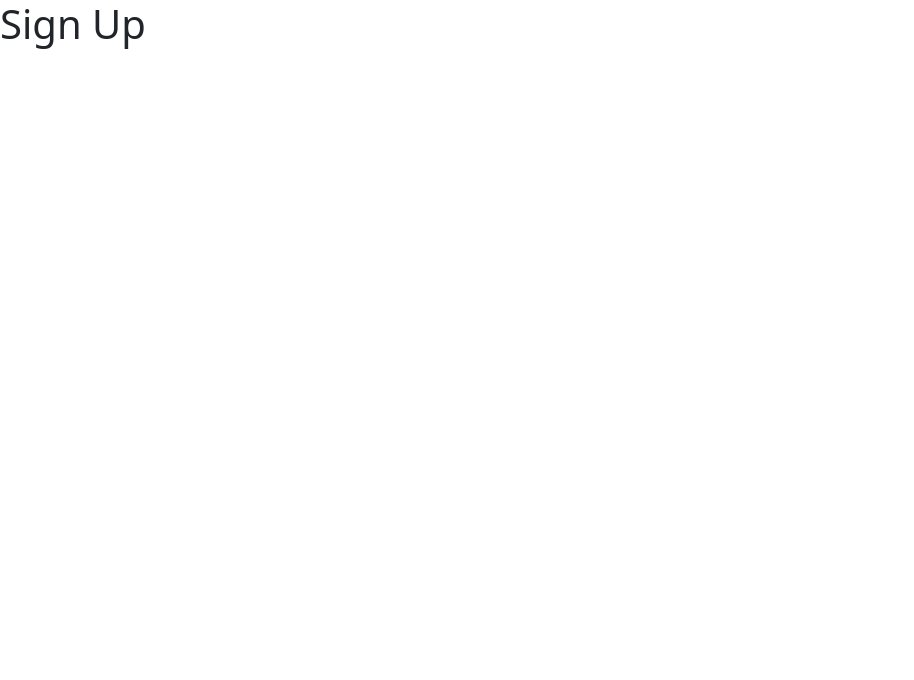
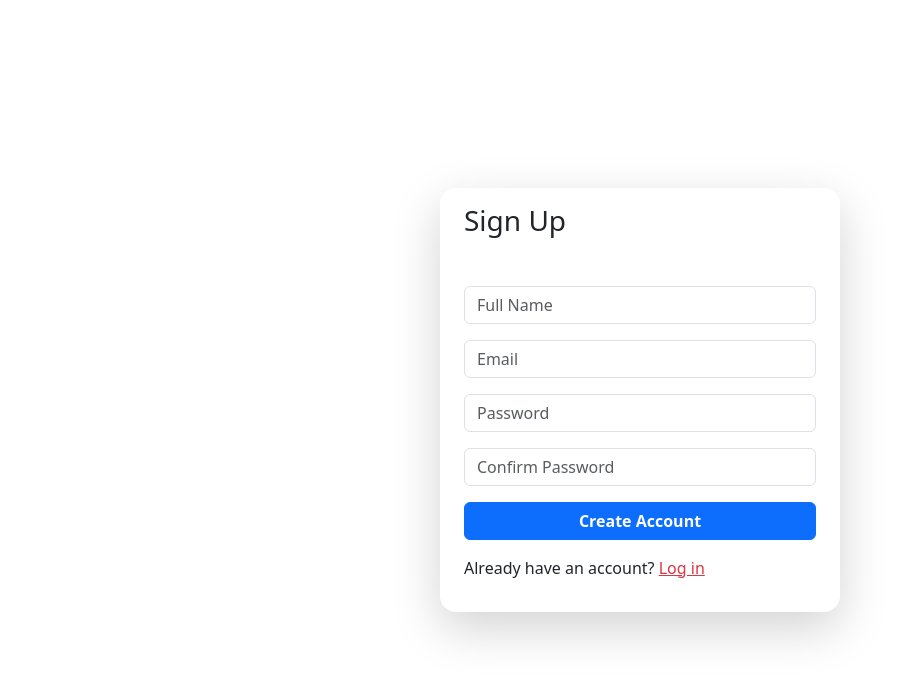
Before and after one commit to rajan-31/ESD_Assignment_1, a plain HTML site: page signup.html in a window 1280 px wide. Shown: the whole page, without its empty margins (0-914 px from the left). Drawn offline with nearby package versions, Linux system fonts and the light colour scheme; files that its build step writes are made by us from their sources.

```diff
--- a/assets/css/signup.css
+++ b/assets/css/signup.css
@@ -0,0 +1,3 @@
+.form-container {
+    width: 25rem;
+}
--- a/signup.html
+++ b/signup.html
@@ -7,16 +7,36 @@
 
     <title>Sign Up</title>
 
+    <link rel="icon" type="image/svg" href="/assets/icons/utensils-solid.svg">
+
     <link rel="stylesheet" href="/assets/css/style.css">
     <link rel="stylesheet" href="/assets/css/signup.css">
-    <link rel="stylesheet" href="signup.css">
     <link href="https://cdn.jsdelivr.net/npm/bootstrap@5.3.3/dist/css/bootstrap.min.css" rel="stylesheet">
 </head>
-<body>
-    <h1>Sign Up</h1>
+<body class="vh-100 d-flex justify-content-center align-items-center">
+    <div class="form-container mx-2 mx-md-3 mx-lg-5 my-3 px-4 py-3 rounded-4 shadow-lg">
+        <h3 class="mb-5">Sign Up</h3>
+        <form>
+            <div class="input-group mb-3">
+                <input type="text" class="form-control" id="fullname" placeholder="Full Name">
+            </div>
+            <div class="input-group mb-3">
+                <input type="email" class="form-control" id="email" placeholder="Email">
+            </div>
+            <div class="input-group mb-3">
+                <input type="password" class="form-control" id="passsword" placeholder="Password">
+            </div>
+            <div class="input-group mb-3">
+                <input type="password" class="form-control" id="confirm-passsword" placeholder="Confirm Password">
+            </div>
 
+            <div class="d-grid mb-3">
+                <button type="submit" class="btn btn-primary fw-bold">Create Account</button>
+            </div>
+        </form>
 
-
+        <p>Already have an account? <a class="text-danger" href="/index.html">Log in</a></p>
+    </div>
 
     <script src="https://cdn.jsdelivr.net/npm/bootstrap@5.3.3/dist/js/bootstrap.bundle.min.js"></script>
 </body>
```
